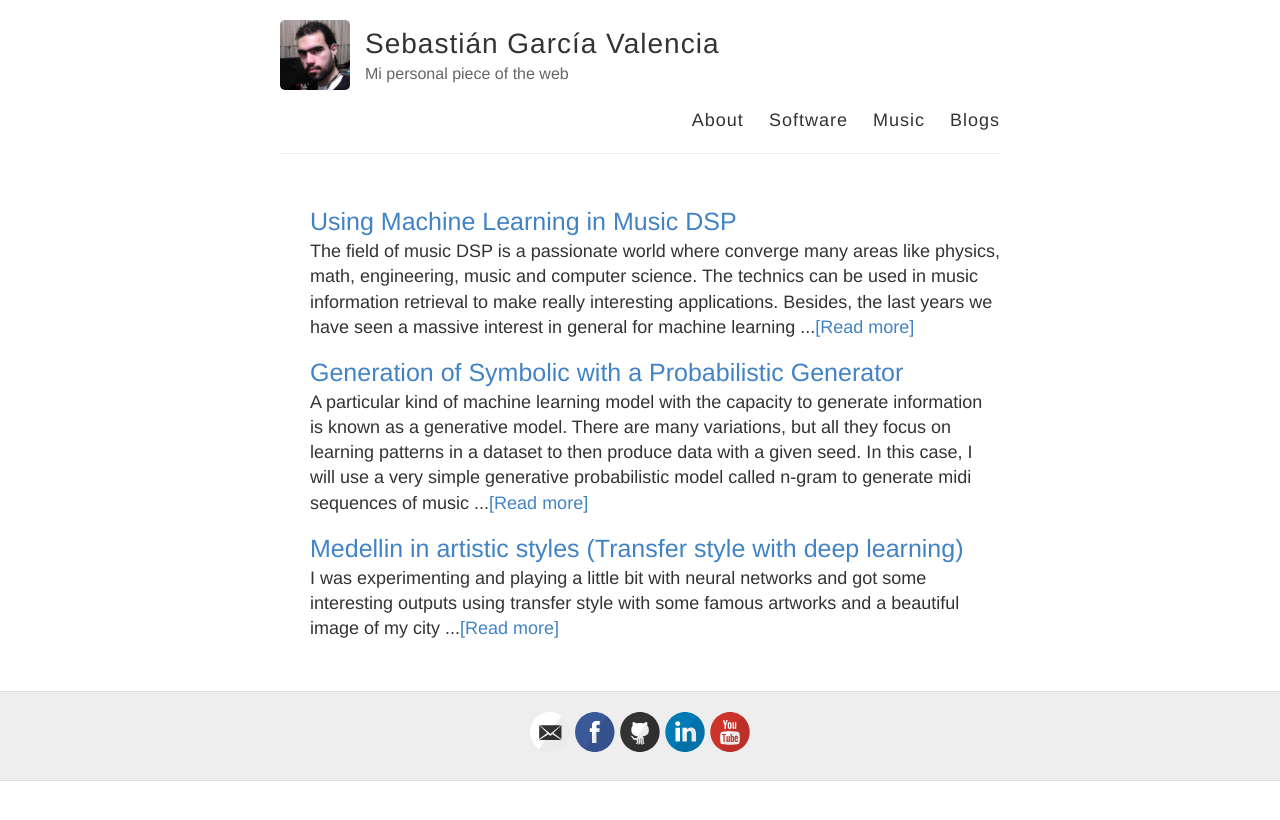
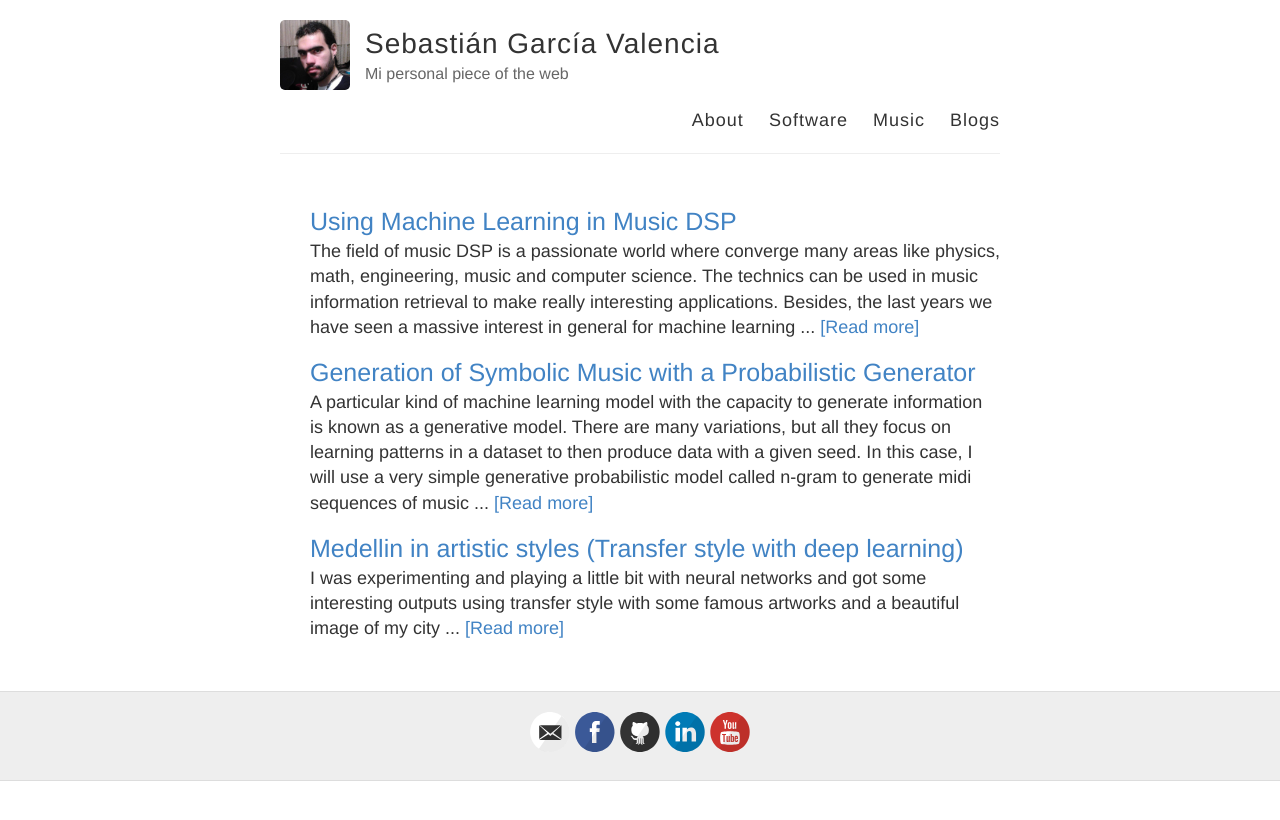
Before and after one commit to sebasgverde/sebasgverde.github.io, a Jekyll site: the page built from blogs.md, in a window 1280 px wide. Shown: the top 820 px of the page. Built offline with Jekyll 4.4.1, drawn with Linux system fonts in a browser that asks for light colours; our own code applies the rules of GitHub Pages for plain Markdown files.

Commit message:
Update blogs.md

```diff
--- a/blogs.md
+++ b/blogs.md
@@ -3,15 +3,15 @@
    <div class="pub">
    <a href='https://sebasgverde.github.io/basicMLMusicDSP/' target="_blank"  style="font-size: 25px; text-decoration: none">Using Machine Learning in Music DSP</a>
    <br/>
-    The field of music DSP is a passionate world where converge many areas like physics, math, engineering, music and computer science. The technics can be used in music information retrieval to make really interesting applications. Besides, the last years we have seen a massive interest in general for machine learning ...<a href='https://sebasgverde.github.io/basicMLMusicDSP/' target="_blank">[Read more]</a>
+    The field of music DSP is a passionate world where converge many areas like physics, math, engineering, music and computer science. The technics can be used in music information retrieval to make really interesting applications. Besides, the last years we have seen a massive interest in general for machine learning ... <a href='https://sebasgverde.github.io/basicMLMusicDSP/' target="_blank">[Read more]</a>
    </div>
    </p>
 
    <p>
    <div class="pub">
-   <a href='https://sebasgverde.github.io/musicMidiProbabilisticGenerator/' target="_blank"  style="font-size: 25px; text-decoration: none">Generation of Symbolic with a Probabilistic Generator</a>
+   <a href='https://sebasgverde.github.io/musicMidiProbabilisticGenerator/' target="_blank"  style="font-size: 25px; text-decoration: none">Generation of Symbolic Music with a Probabilistic Generator</a>
    <br/>
-   A particular kind of machine learning model with the capacity to generate information is known as a generative model. There are many variations, but all they focus on learning patterns in a dataset to then produce data with a given seed. In this case, I will use a very simple generative probabilistic model called n-gram to generate midi sequences of music ...<a href='https://sebasgverde.github.io/musicMidiProbabilisticGenerator/' target="_blank">[Read more]</a>
+   A particular kind of machine learning model with the capacity to generate information is known as a generative model. There are many variations, but all they focus on learning patterns in a dataset to then produce data with a given seed. In this case, I will use a very simple generative probabilistic model called n-gram to generate midi sequences of music ... <a href='https://sebasgverde.github.io/musicMidiProbabilisticGenerator/' target="_blank">[Read more]</a>
    </div>
    </p>
 
@@ -19,7 +19,7 @@
    <div class="pub">
    <a href='https://www.linkedin.com/pulse/medellin-artistic-styles-transfer-style-deep-learning-sebasti%C3%A1n/' target="_blank"  style="font-size: 25px; text-decoration: none">Medellin in artistic styles (Transfer style with deep learning)</a>
    <br/>
-   I was experimenting and playing a little bit with neural networks and got some interesting outputs using transfer style with some famous artworks and a beautiful image of my city ...<a href='https://www.linkedin.com/pulse/medellin-artistic-styles-transfer-style-deep-learning-sebasti%C3%A1n/' target="_blank">[Read more]</a>
+   I was experimenting and playing a little bit with neural networks and got some interesting outputs using transfer style with some famous artworks and a beautiful image of my city ... <a href='https://www.linkedin.com/pulse/medellin-artistic-styles-transfer-style-deep-learning-sebasti%C3%A1n/' target="_blank">[Read more]</a>
    </div>
    </p>
 </ul>
```
